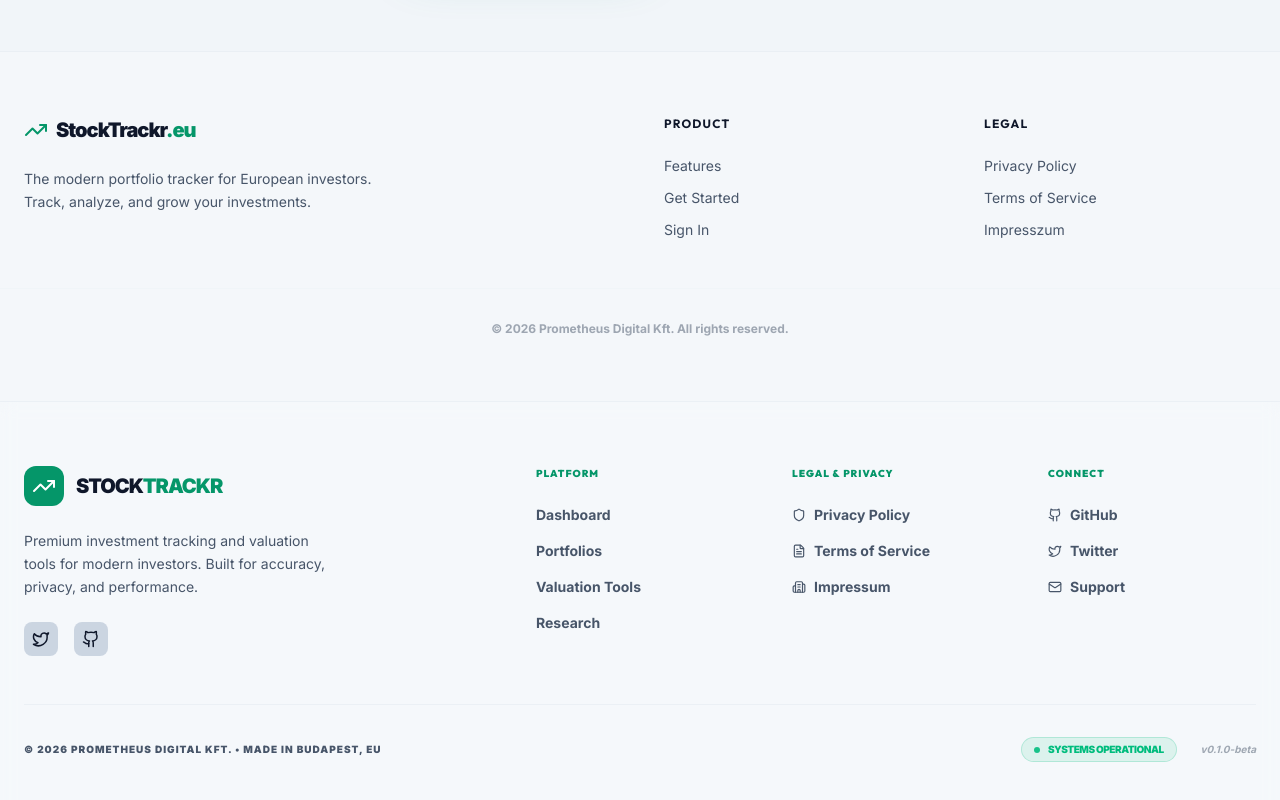
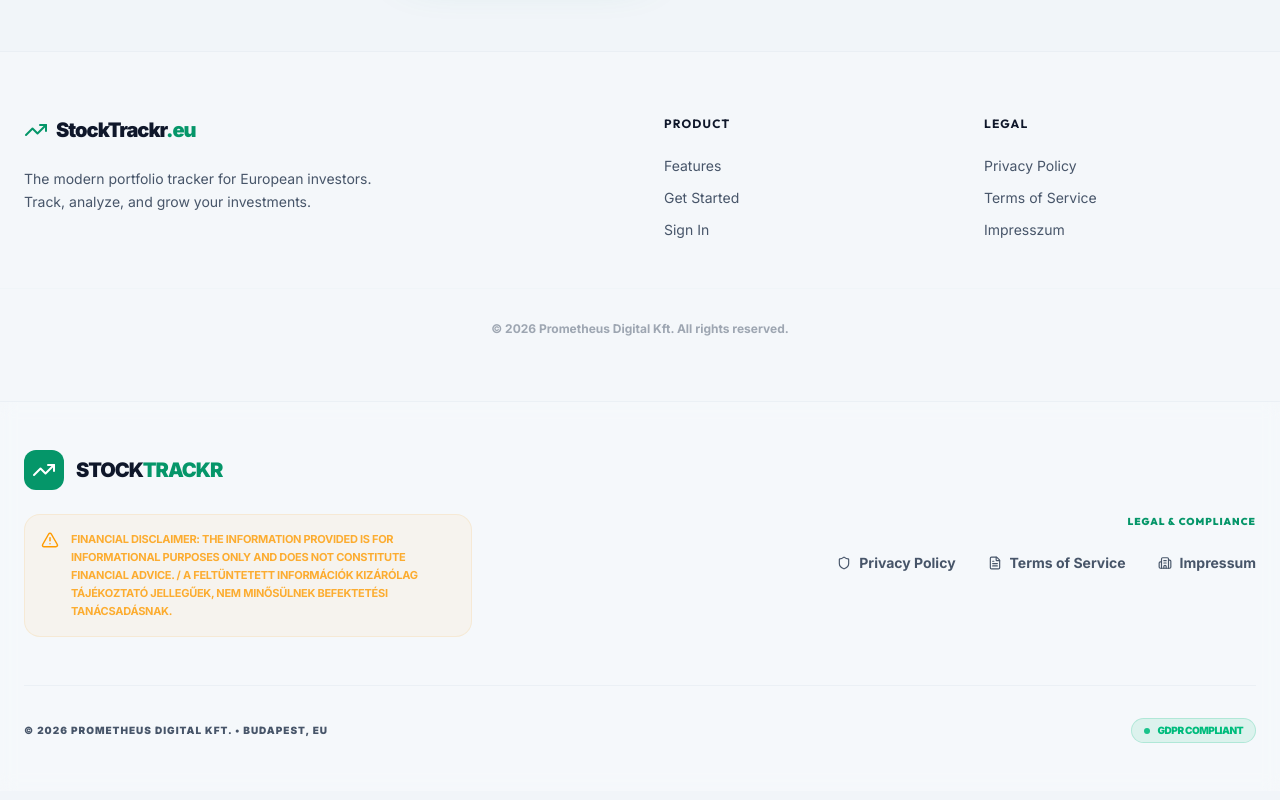
Before and after one commit to arpadbretz/stock-portfolio-tracker, a Next.js app: page / in a window 1280 px wide. Shown: the part 3223-4023 px from the top of the page. Built offline with nearby package versions, Linux system fonts and the light colour scheme; no server answers.

Commit message:
chore: simplify footer to legal only and add financial disclaimer

```diff
--- a/components/Footer.tsx
+++ b/components/Footer.tsx
@@ -1,52 +1,29 @@
 'use client';
 
 import Link from 'next/link';
-import { TrendingUp, Github, Twitter, Mail, ExternalLink, Shield, FileText, Building2 } from 'lucide-react';
+import { TrendingUp, Shield, FileText, Building2, AlertTriangle } from 'lucide-react';
 
 interface FooterLink {
     name: string;
     href: string;
-    external?: boolean;
     icon?: React.ComponentType<{ size?: number; className?: string }>;
 }
 
 export default function Footer() {
     const currentYear = new Date().getFullYear();
 
-    const sections: { title: string; links: FooterLink[] }[] = [
-        {
-            title: "Platform",
-            links: [
-                { name: "Dashboard", href: "/dashboard" },
-                { name: "Portfolios", href: "/dashboard/portfolios" },
-                { name: "Valuation Tools", href: "/dashboard/valuation" },
-                { name: "Research", href: "/dashboard/research" },
-            ]
-        },
-        {
-            title: "Legal & Privacy",
-            links: [
+    const legalLinks: FooterLink[] = [
         { name: "Privacy Policy", href: "/legal/privacy", icon: Shield },
         { name: "Terms of Service", href: "/legal/terms", icon: FileText },
         { name: "Impressum", href: "/legal/impressum", icon: Building2 },
-            ]
-        },
-        {
-            title: "Connect",
-            links: [
-                { name: "GitHub", href: "https://github.com", external: true, icon: Github },
-                { name: "Twitter", href: "https://twitter.com", external: true, icon: Twitter },
-                { name: "Support", href: "mailto:info@prometheusdigital.hu", icon: Mail },
-            ]
-        }
     ];
 
     return (
         <footer className="mt-auto border-t border-border/50 bg-card/30 backdrop-blur-sm">
-            <div className="max-w-7xl mx-auto px-6 py-12 md:py-16">
-                <div className="grid grid-cols-1 md:grid-cols-2 lg:grid-cols-5 gap-12 mb-12">
-                    {/* Brand Section */}
-                    <div className="lg:col-span-2 space-y-6">
+            <div className="max-w-7xl mx-auto px-6 py-12">
+                <div className="grid grid-cols-1 md:grid-cols-2 gap-12 items-start">
+                    {/* Brand & Disclosure */}
+                    <div className="space-y-6">
                         <Link href="/" className="flex items-center gap-3 group">
                             <div className="p-2 bg-primary rounded-xl group-hover:rotate-12 transition-transform duration-300">
                                 <TrendingUp className="text-primary-foreground" size={24} />
@@ -55,57 +32,49 @@ export default function Footer() {
                                 Stock<span className="text-primary">Trackr</span>
                             </span>
                         </Link>
-                        <p className="text-sm text-muted-foreground leading-relaxed max-w-xs">
-                            Premium investment tracking and valuation tools for modern investors.
-                            Built for accuracy, privacy, and performance.
+
+                        <div className="space-y-4 max-w-md">
+                            <div className="flex gap-3 p-4 bg-amber-500/5 border border-amber-500/10 rounded-2xl">
+                                <AlertTriangle className="text-amber-500 shrink-0" size={18} />
+                                <p className="text-[11px] font-bold text-amber-500/80 leading-relaxed uppercase tracking-tight">
+                                    Financial Disclaimer: The information provided is for informational purposes only
+                                    and does not constitute financial advice. / A feltüntetett információk kizárólag
+                                    tájékoztató jellegűek, nem minősülnek befektetési tanácsadásnak.
                                 </p>
-                        <div className="flex items-center gap-4">
-                            <a href="#" className="p-2 bg-muted hover:bg-primary/10 hover:text-primary rounded-lg transition-colors">
-                                <Twitter size={18} />
-                            </a>
-                            <a href="#" className="p-2 bg-muted hover:bg-primary/10 hover:text-primary rounded-lg transition-colors">
-                                <Github size={18} />
-                            </a>
+                            </div>
                         </div>
                     </div>
 
-                    {/* Links Sections */}
-                    {sections.map((section) => (
-                        <div key={section.title}>
+                    {/* Legal Links */}
+                    <div className="md:text-right flex flex-col md:items-end justify-center h-full">
                         <h3 className="text-[10px] font-black uppercase tracking-widest text-primary mb-6">
-                                {section.title}
+                            Legal & Compliance
                         </h3>
-                            <ul className="space-y-4">
-                                {section.links.map((link) => (
+                        <ul className="flex flex-wrap gap-x-8 gap-y-4 md:justify-end">
+                            {legalLinks.map((link) => (
                                 <li key={link.name}>
                                     <Link
                                         href={link.href}
-                                            target={link.external ? "_blank" : undefined}
-                                            className="text-sm font-bold text-muted-foreground hover:text-foreground transition-colors flex items-center gap-2 group w-fit"
+                                        className="text-sm font-bold text-muted-foreground hover:text-foreground transition-colors flex items-center gap-2 group"
                                     >
                                         {link.icon && <link.icon size={14} className="group-hover:text-primary transition-colors" />}
                                         {link.name}
-                                            {link.external && <ExternalLink size={10} className="opacity-0 group-hover:opacity-100 transition-opacity" />}
                                     </Link>
                                 </li>
                             ))}
                         </ul>
                     </div>
-                    ))}
                 </div>
 
-                <div className="pt-8 border-t border-border/50 flex flex-col md:flex-row justify-between items-center gap-6">
+                <div className="mt-12 pt-8 border-t border-border/50 flex flex-col md:flex-row justify-between items-center gap-6">
                     <div className="text-[10px] font-black uppercase tracking-widest text-muted-foreground">
-                        © {currentYear} Prometheus Digital Kft. • Made in Budapest, EU
+                        © {currentYear} Prometheus Digital Kft. • Budapest, EU
                     </div>
 
-                    <div className="flex items-center gap-6">
+                    <div className="flex items-center gap-4">
                         <div className="flex items-center gap-2 px-3 py-1 bg-emerald-500/10 rounded-full border border-emerald-500/20">
                             <div className="w-1.5 h-1.5 bg-emerald-500 rounded-full animate-pulse" />
-                            <span className="text-[10px] font-black text-emerald-500 uppercase tracking-tighter">Systems Operational</span>
-                        </div>
-                        <div className="text-[10px] font-bold text-muted-foreground/50 italic">
-                            v0.1.0-beta
+                            <span className="text-[10px] font-black text-emerald-500 uppercase tracking-tighter">GDPR Compliant</span>
                         </div>
                     </div>
                 </div>
```
Lines whose indentation alone changed are shown as unchanged.
